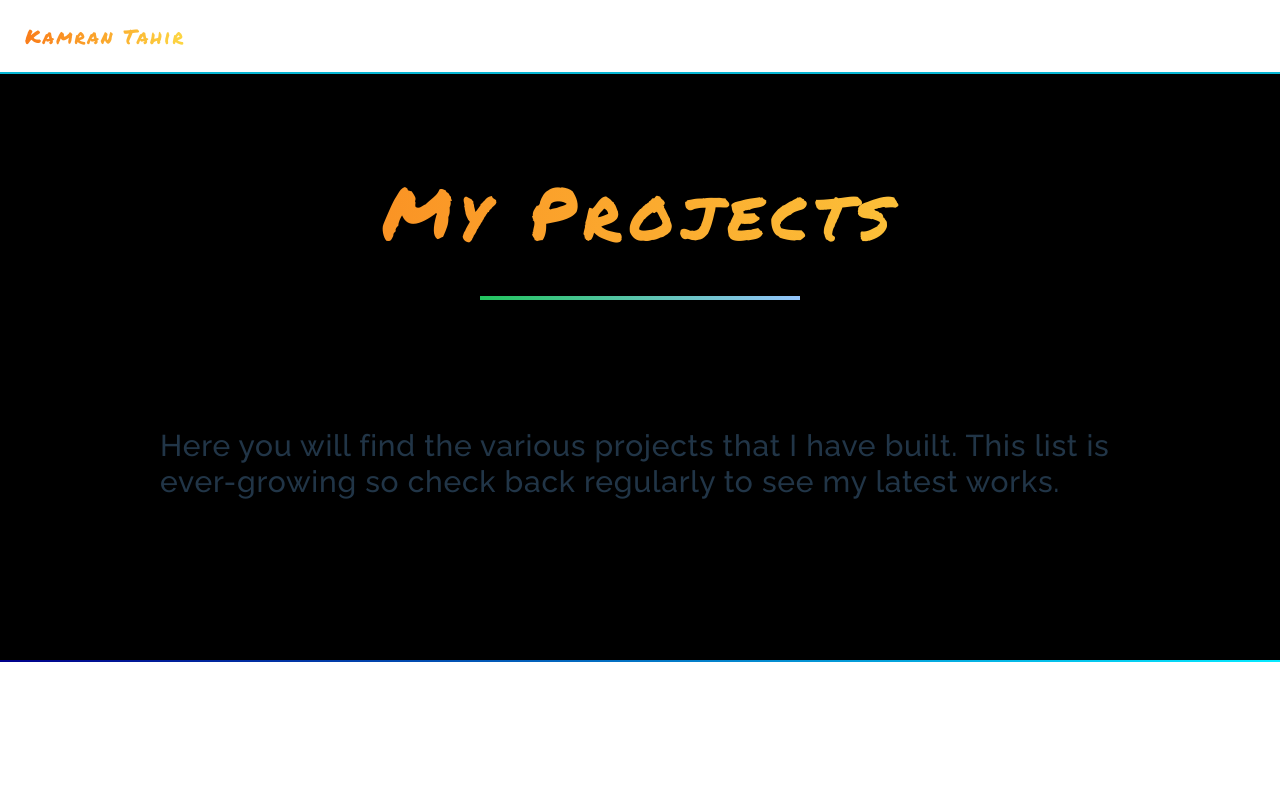
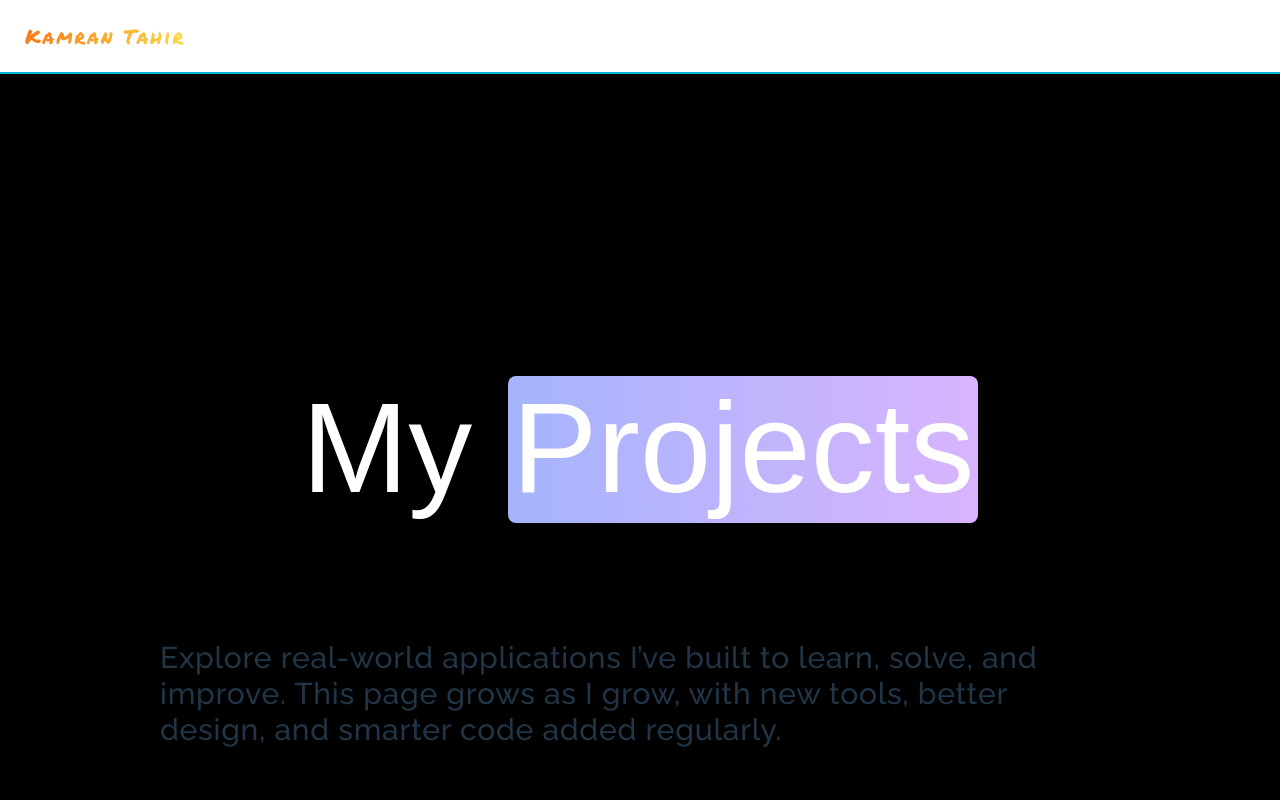
Before and after one commit to kamrantahir2/Portfolio, a React (Vite) app: page /projects in a window 1280 px wide. Shown: the top 800 px of the page. Built offline with nearby package versions, Linux system fonts and the light colour scheme; a web font is replaced by a local one.

Commit message:
Styling change for My Projects page

```diff
--- a/src/components/Landing.jsx
+++ b/src/components/Landing.jsx
@@ -116,7 +116,7 @@ const Landing = () => {
         </div>
       </Fade>
 
-      <div className="mb-40 lg:pt-8 ">
+      <div className="mb-40 lg:-mt-32 ">
         <div className="md:w-8/12 mt-12 m-auto">
           <Slide direction="up" triggerOnce>
             <h1 className="font-semibold text-4xl font-gothicExpanded ">
--- a/src/components/Projects.jsx
+++ b/src/components/Projects.jsx
@@ -1,6 +1,7 @@
 import { projects } from "../data";
 import { Fade, Slide } from "react-awesome-reveal";
 import { useEffect } from "react";
+import { Highlight } from "./hero-highlight";
 
 const Projects = () => {
   // useEffect(() => {
@@ -10,21 +11,15 @@ const Projects = () => {
   return (
     <div className="">
       <div className="bg-black py-20 lg:py-40 portfolio-header">
-        <Slide triggerOnce direction="left" cascade duration={1000}>
-          <h1
-            className="text-6xl md:text-7xl font-bold bg-gradient-to-r from-orange-500 to-yellow-300
+        <h1 className="md:text-7xl text-7xl lg:text-9xl font-gothicExpanded text-center  text-white relative z-2 md:mb-24 mb-8 md:pt-56 pt-36">
+          My <Highlight>Projects</Highlight>
+        </h1>
 
-      text-transparent bg-clip-text font-permanentMarker tracking-widest p-4"
-          >
-            My Projects
-          </h1>
-          <div className="w-6/12 lg:w-3/12 h-1 bg-gradient-to-r from-green-500 to-blue-300 mx-auto my-8"></div>
-
-          <h2 className=" text-center lg:text-left mt-12 lg:mt-32 md:mt-16 text-2xl md:text-3xl tracking-wide w-9/12  m-auto font-medium ">
-            Here you will find the various projects that I have built. This list
-            is ever-growing so check back regularly to see my latest works.
-          </h2>
-        </Slide>
+        <h2 className=" text-center lg:text-left mt-12 lg:mt-32 md:mt-16 text-2xl md:text-3xl tracking-wide w-9/12  m-auto font-medium ">
+          Explore real-world applications I’ve built to learn, solve, and
+          improve. This page grows as I grow, with new tools, better design, and
+          smarter code added regularly.
+        </h2>
       </div>
 
       <Fade cascade triggerOnce duration={750}>
```
